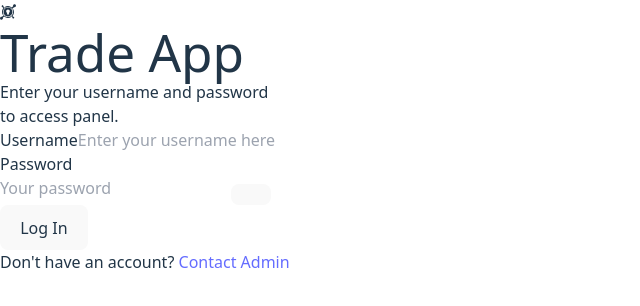
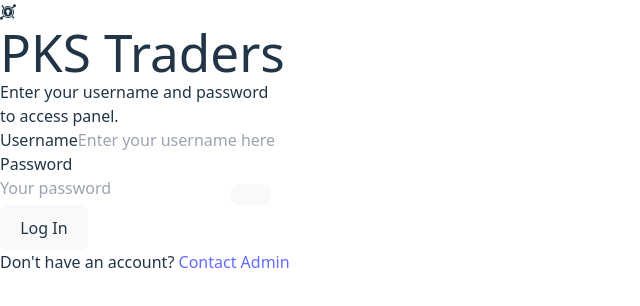
Before and after one commit to nefergrouporg/pks-traders, a React (Vite) app in the folder frontend/: page /login in a window 1280 px wide. Shown: the top 306 px of the page, without its empty margins (0-640 px from the left). Built offline with nearby package versions, Linux system fonts and the light colour scheme; no server answers.

Commit message:
fix: login Title

```diff
--- a/frontend/src/components/LoginForm.tsx
+++ b/frontend/src/components/LoginForm.tsx
@@ -58,7 +58,7 @@ const LoginForm: React.FC = () => {
               <FontAwesomeIcon icon={faKeycdn} className="text-sm" />
             </div>
             <h1 className="text-gray-700 text-lg sm:text-xl font-bold">
-              Trade App
+              PKS Traders
             </h1>
           </div>
         </div>
```
